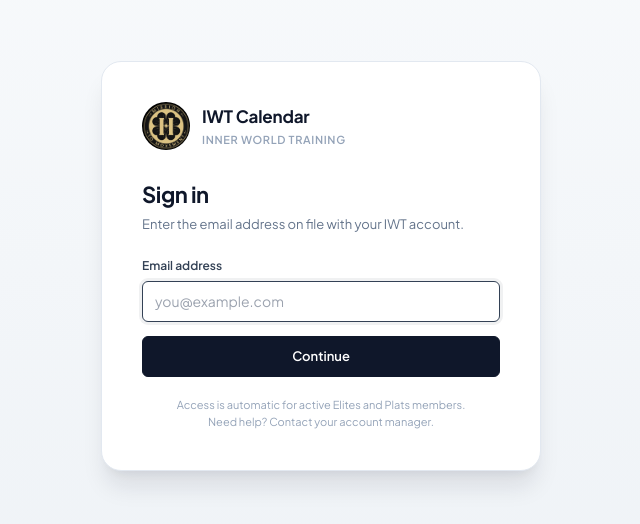
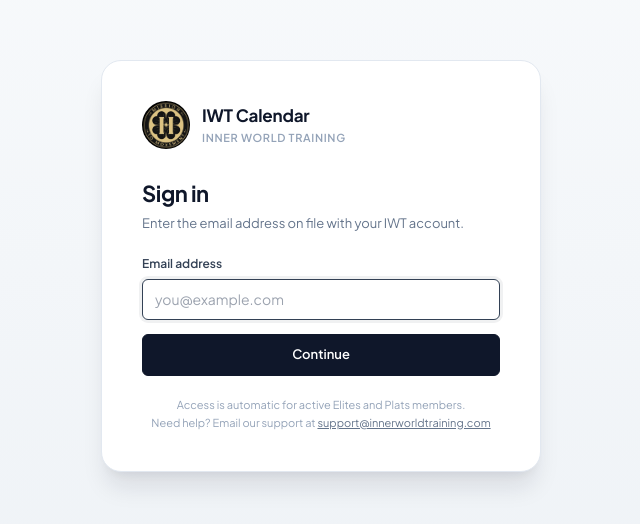
Before and after one commit to innerworldtraining/iwt-calendar, a Next.js app: page / in a window 1280 px wide. Shown: the part 134-658 px from the top of the page, without its empty margins (319-959 px from the left). Built offline with nearby package versions, Linux system fonts and the light colour scheme; no server answers.

Commit message:
Add files via upload

```diff
--- a/src/components/LoginForm.tsx
+++ b/src/components/LoginForm.tsx
@@ -126,12 +126,18 @@
             fontSize: "11px",
             color: "var(--text-4)",
             textAlign: "center",
-            lineHeight: 1.5,
+            lineHeight: 1.6,
           }}
         >
           Access is automatic for active Elites and Plats members.
           <br />
-          Need help? Contact your account manager.
+          Need help? Email our support at{" "}
+          <a
+            href="mailto:support@innerworldtraining.com"
+            style={{ color: "var(--text-3)", textDecoration: "underline" }}
+          >
+            support@innerworldtraining.com
+          </a>
         </p>
       </div>
     </div>
```
